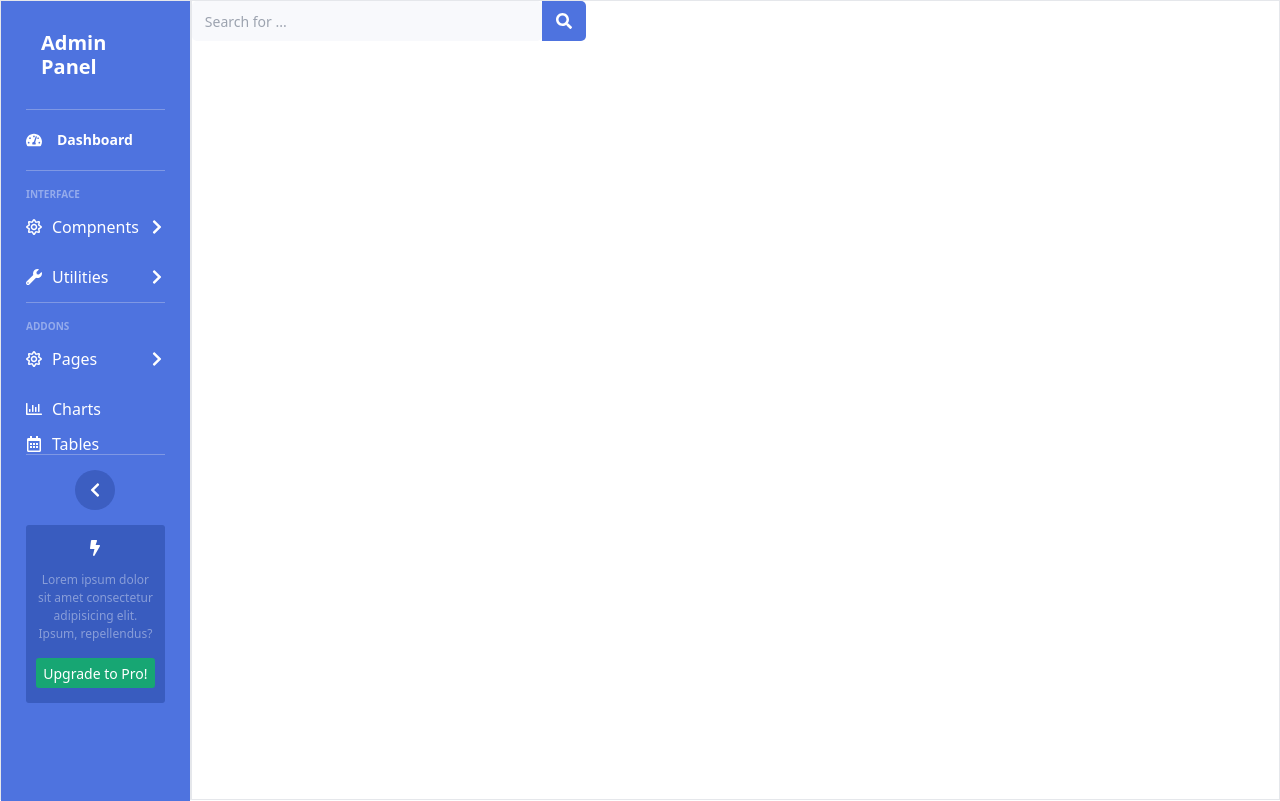
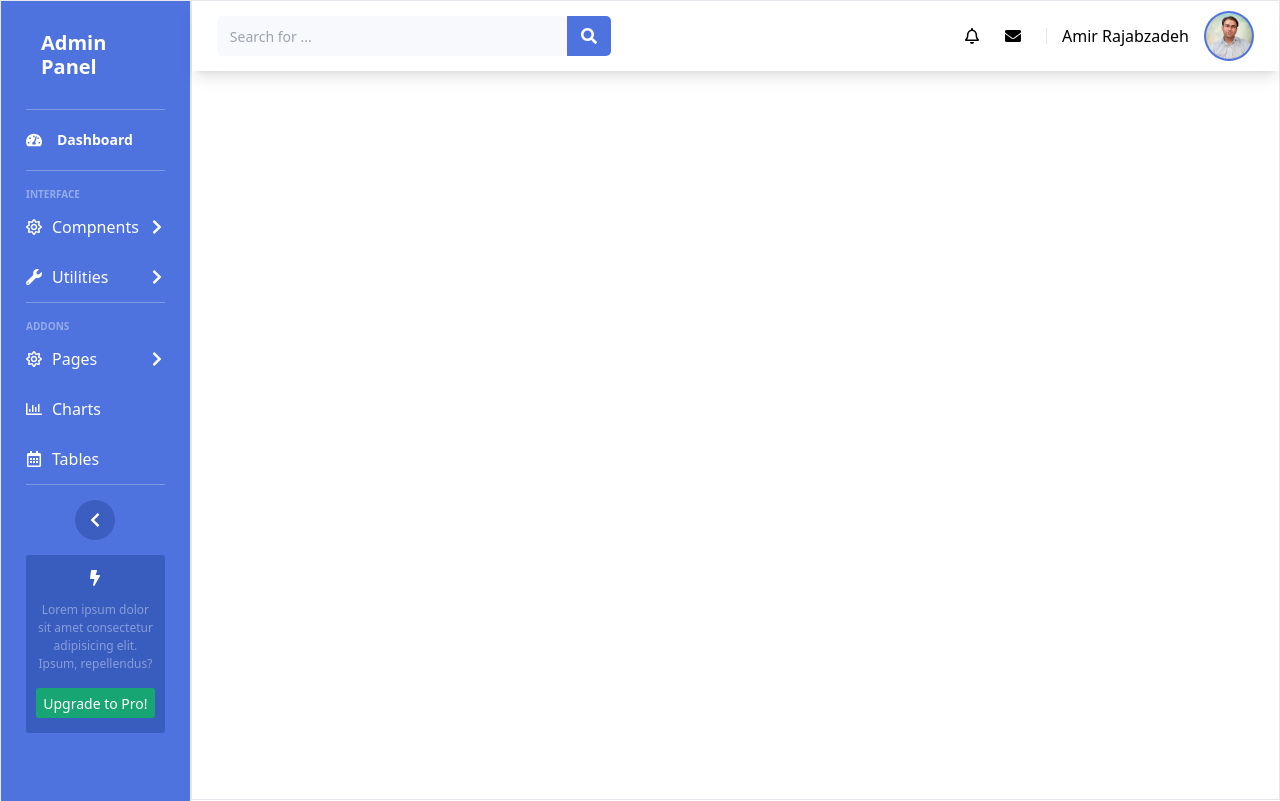
Before and after one commit to amirrajabzadeh/dashboard_with_Tailwind, a React (Create React App) app: page / in a window 1280 px wide. Built offline with nearby package versions, Linux system fonts and the light colour scheme.

Commit message:
Complete header dashboard

```diff
--- a/package.json
+++ b/package.json
@@ -9,6 +9,7 @@
     "react": "^18.2.0",
     "react-dom": "^18.2.0",
     "react-icons": "^4.10.1",
+    "react-router-dom": "^6.15.0",
     "react-scripts": "5.0.1",
     "web-vitals": "^2.1.4"
   },
--- a/src/App.js
+++ b/src/App.js
@@ -2,6 +2,7 @@ import logo from "./logo.svg";
 import "./App.css";
 import { Slidebar } from "./components/Slidebar";
 import Dashboardview from "./components/Dashboardview";
+import { Outlet } from "react-router-dom";
 
 function App() {
   return (
@@ -11,6 +12,9 @@ function App() {
       </div>
       <div className="basis-[88%] border">
         <Dashboardview />
+        <div>
+          <Outlet></Outlet>
+        </div>
       </div>
     </div>
   );
--- a/src/components/Dashboardview.js
+++ b/src/components/Dashboardview.js
@@ -1,9 +1,10 @@
 import React from "react";
-import { FaSearch } from "react-icons/fa";
+import { FaEnvelope, FaRegBell, FaSearch } from "react-icons/fa";
+import profile from "../assets/images/AmirRajabzadeh.jpg";
 
 const Dashboardview = () => {
   return (
-    <div>
+    <div className="flex justify-between h-[70px] shadow-lg px-[25px] ">
       <div className="flex items-center rounded-[5px] ">
         <input
           type="text"
@@ -14,6 +15,19 @@ const Dashboardview = () => {
           <FaSearch color="white" />
         </div>
       </div>
+
+      <div className="flex items-center gap-[15px] relative">
+        <div className="flex justify-center gap-[25px] border-r-[1px] pr-[25px] ">
+          <FaRegBell />
+          <FaEnvelope />
+        </div>
+        <div className="flex items-center gap-[15px] relative ">
+          <p>Amir Rajabzadeh</p>
+          <div className="w-[50px] h-[50px] rounded-full bg-[#4E73DF] flex items-center justify-center relative cursor-pointer p-[2px] ">
+            <img src={profile} alt="" className="rounded-full" />
+          </div>
+        </div>
+      </div>
     </div>
   );
 };
--- a/src/components/Slidebar.js
+++ b/src/components/Slidebar.js
@@ -72,7 +72,7 @@ export const Slidebar = () => {
             </p>
           </div>
         </div>
-        <div className="flex items-center gap-[10px] ">
+        <div className="flex items-center gap-[10px] py-[15px] cursor-pointer">
           <FaRegCalendarAlt color="white" />
           <p className="tex-[14px] leading-[20px] font-normal text-white ">
             Tables
--- /dev/null
+++ b/src/router/Router.js
@@ -0,0 +1,17 @@
+import React from "react";
+import { BrowserRouter, Route, Routes } from "react-router-dom";
+import App from "../App";
+
+const Router = () => {
+  return (
+    <div>
+      <BrowserRouter>
+        <Routes>
+          <Route path="/" element={<App />}></Route>
+        </Routes>
+      </BrowserRouter>
+    </div>
+  );
+};
+
+export default Router;
```
Also changed, not shown: src/assets/images/AmirRajabzadeh.jpg (added), 1 other file (tests, documents, lock files or other folders).
